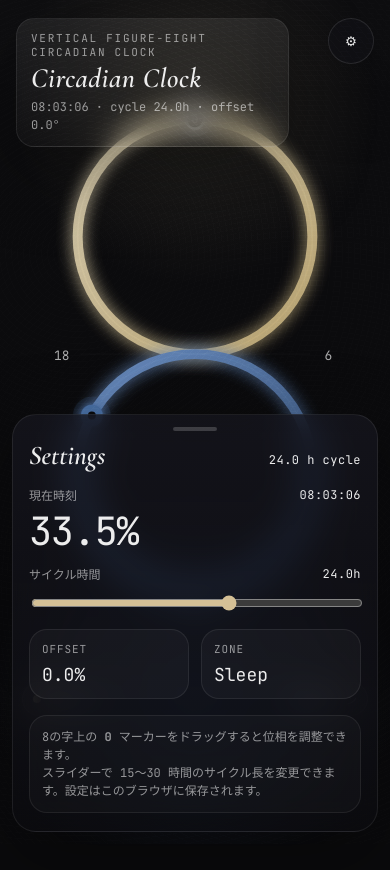
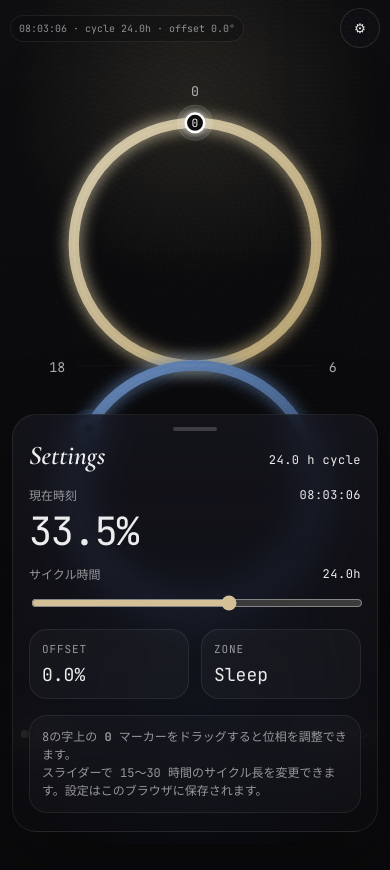
Before and after one commit to ngmngm1982/circadian-clock-gpt, a plain HTML site: page index.html in a window 390 px wide. Drawn offline with nearby package versions, Linux system fonts and the light colour scheme.

Commit message:
Update circadian clock: 2026-03-24 17:03:01

```diff
--- a/index.html
+++ b/index.html
@@ -67,49 +67,31 @@
 
     .hud {
       position: absolute;
-      top: max(18px, calc(12px + env(safe-area-inset-top, 0px)));
+      top: max(12px, calc(8px + env(safe-area-inset-top, 0px)));
       left: 16px;
       right: 16px;
       display: flex;
-      align-items: flex-start;
+      align-items: center;
       justify-content: space-between;
       gap: 12px;
       z-index: 5;
       pointer-events: none;
     }
 
-    .titleBlock {
+    .statusLine {
       pointer-events: auto;
-      backdrop-filter: blur(14px);
-      background: linear-gradient(180deg, rgba(255,255,255,0.07), rgba(255,255,255,0.02));
+      font-size: 11px;
+      line-height: 1.3;
+      color: rgba(255,255,255,0.58);
+      white-space: nowrap;
+      overflow: hidden;
+      text-overflow: ellipsis;
+      padding: 8px 10px;
+      border-radius: 999px;
       border: 1px solid rgba(255,255,255,0.08);
-      border-radius: 18px;
-      padding: 12px 14px;
-      box-shadow: var(--shadow);
-      max-width: min(70vw, 340px);
-    }
-
-    .eyebrow {
-      font-size: 11px;
-      letter-spacing: 0.16em;
-      color: var(--muted);
-      text-transform: uppercase;
-      margin-bottom: 6px;
-    }
-
-    .brand {
-      font-family: 'Cormorant Garamond', serif;
-      font-style: italic;
-      font-size: clamp(28px, 6vw, 38px);
-      line-height: 0.95;
-      letter-spacing: 0.02em;
-      margin: 0 0 6px;
-    }
-
-    .statusLine {
-      font-size: 12px;
-      color: var(--muted);
-      line-height: 1.5;
+      background: rgba(14, 14, 20, 0.44);
+      backdrop-filter: blur(10px);
+      max-width: min(74vw, 360px);
     }
 
     .sheetToggle {
@@ -303,6 +285,45 @@
       padding: 12px;
     }
 
+    @media (max-width: 480px) and (orientation: portrait) {
+      .app {
+        padding: 10px 10px calc(184px + var(--safe-bottom));
+      }
+      .hud {
+        top: max(8px, calc(4px + env(safe-area-inset-top, 0px)));
+        left: 10px;
+        right: 10px;
+        gap: 8px;
+      }
+      .statusLine {
+        font-size: 10px;
+        padding: 6px 8px;
+        color: rgba(255,255,255,0.52);
+        border-color: rgba(255,255,255,0.07);
+        background: rgba(12, 12, 17, 0.34);
+        max-width: min(68vw, 300px);
+      }
+      .sheetToggle {
+        min-width: 40px;
+        height: 40px;
+        padding: 0 13px;
+      }
+      .clockWrap {
+        width: min(100%, 480px);
+        margin-top: 8px;
+      }
+      .legend {
+        inset: auto 0 10px 0;
+        font-size: 10px;
+        padding: 0 2px;
+      }
+      .legend span {
+        padding: 6px 8px;
+        border-color: rgba(255,255,255,0.06);
+        background: rgba(255,255,255,0.02);
+      }
+    }
+
     @media (min-width: 760px) {
       .app {
         padding-bottom: calc(190px + var(--safe-bottom));
@@ -322,11 +343,7 @@
 <body>
   <div class="app">
     <div class="hud">
-      <div class="titleBlock">
-        <div class="eyebrow">Vertical figure-eight circadian clock</div>
-        <h1 class="brand">Circadian Clock</h1>
-        <div class="statusLine" id="statusLine">--:--:-- · cycle --h · offset --°</div>
-      </div>
+      <div class="statusLine" id="statusLine">--:--:-- · cycle --h · offset --°</div>
       <button class="sheetToggle" id="sheetToggle" type="button" aria-label="設定を開く">⚙︎</button>
     </div>
 
```
